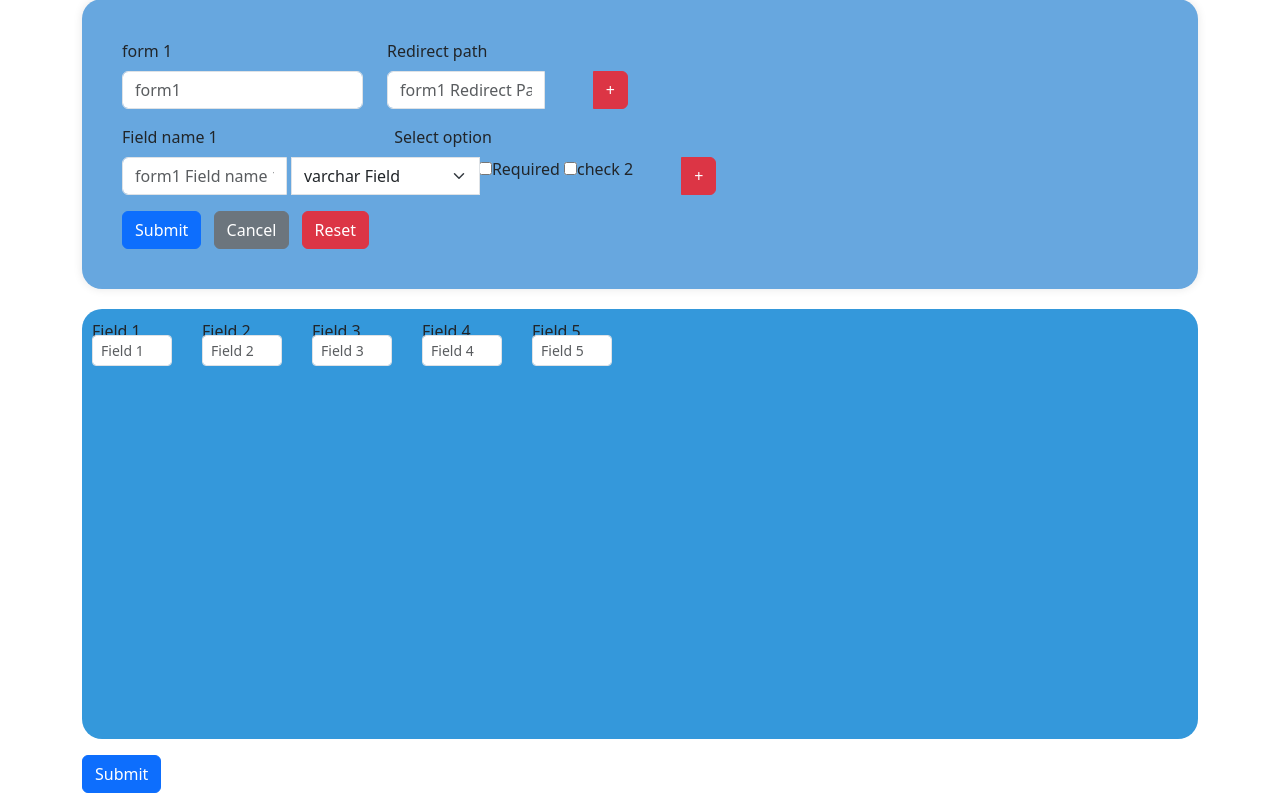
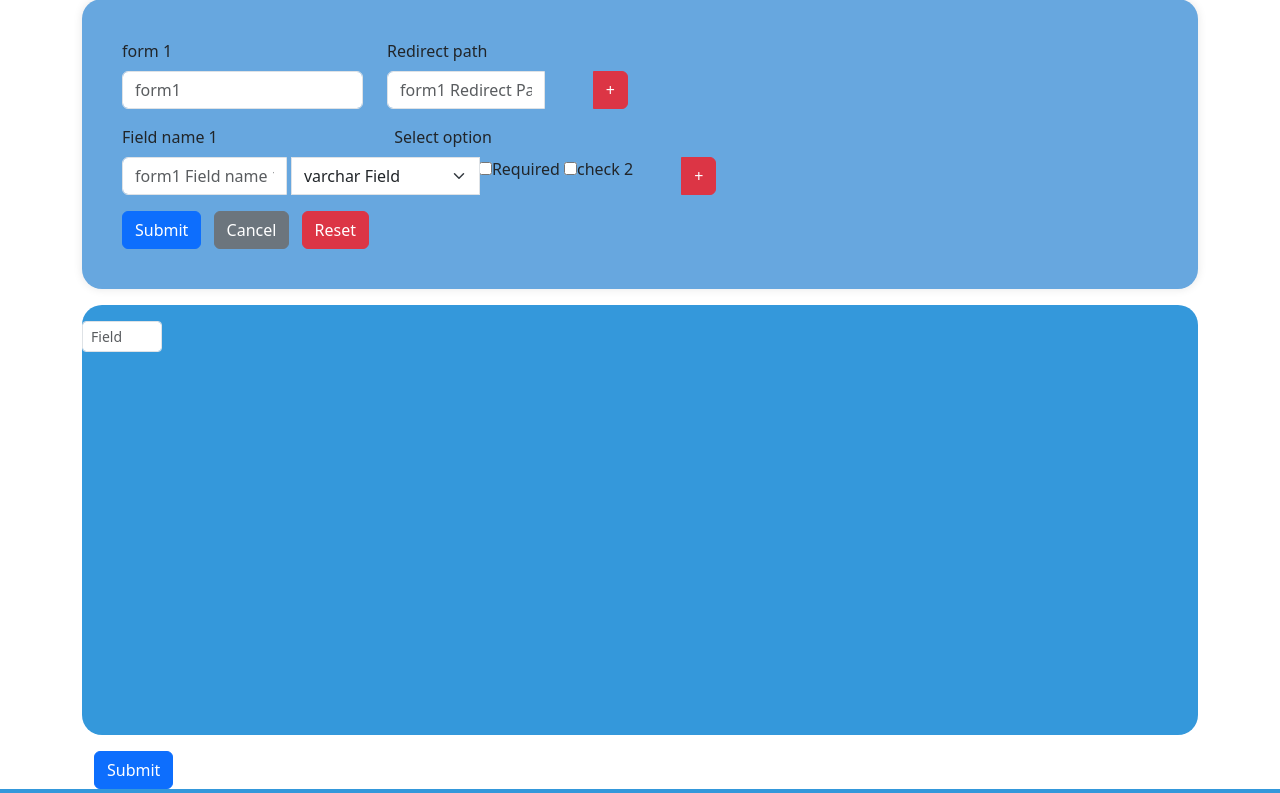
Before and after one commit to Jagan6923/Web-tab-project, a Django app: page / in a window 1280 px wide. Shown: the part 231-1024 px from the top of the page. Run offline with Django 5.2, Linux system fonts and the light colour scheme; some libraries are stand-ins or nearby versions.

Commit message:
perfect one field

```diff
--- a/formapp/templates/index.html
+++ b/formapp/templates/index.html
@@ -54,21 +54,6 @@
       position: absolute;
       top: 0;
       left: 0;
-    }
-
-    .draggable-label {
-      position: absolute;
-      pointer-events: none;
-    }
-
-    .draggable-field {
-      position: relative;
-      margin-bottom: 20px;
-      /* Adjust spacing between draggable fields */
-    }
-
-    .form-group {
-      position: relative;
     }
   </style>
 </head>
@@ -171,63 +156,8 @@
           </div>
         </div>
         <div class="grid" id="emptyGrid">
-          <!-- Draggable Input Field 1 -->
-          <div class="draggable-field" draggable="true" ondragstart="startDrag(event)" data-field-id="1">
-            <div class="form-group">
-              <label for="draggableInput1" class="form-label draggable-label" style="left: 10px; top: 10px;">Field
-                1</label>
-              <input type="text" class="form-control form-control-sm mt-3 smaller-input" placeholder="Field 1"
-                id="draggableInput1" draggable="true" style="left: 10px; top: 10px;">
-            </div>
-          </div>
-
-          <!-- Draggable Input Field 2 -->
-          <div class="draggable-field" draggable="true" ondragstart="startDrag(event)" data-field-id="2">
-            <div class="form-group">
-              <label for="draggableInput2" class="form-label draggable-label" style="left: 120px; top: 10px;">Field
-                2</label>
-              <input type="text" class="form-control form-control-sm mt-3 smaller-input" placeholder="Field 2"
-                id="draggableInput2" draggable="true" style="left: 120px; top: 10px;">
-            </div>
-          </div>
-
-          <!-- Draggable Input Field 3 -->
-          <div class="draggable-field" draggable="true" ondragstart="startDrag(event)" data-field-id="3">
-            <div class="form-group">
-              <label for="draggableInput3" class="form-label draggable-label" style="left: 230px; top: 10px;">Field
-                3</label>
-              <input type="text" class="form-control form-control-sm mt-3 smaller-input" placeholder="Field 3"
-                id="draggableInput3" draggable="true" style="left: 230px; top: 10px;">
-            </div>
-          </div>
-
-          <!-- Draggable Input Field 4 -->
-          <div class="draggable-field" draggable="true" ondragstart="startDrag(event)" data-field-id="4">
-            <div class="form-group">
-              <label for="draggableInput4" class="form-label draggable-label" style="left: 340px; top: 10px;">Field
-                4</label>
-              <input type="text" class="form-control form-control-sm mt-3 smaller-input" placeholder="Field 4"
-                id="draggableInput4" draggable="true" style="left: 340px; top: 10px;">
-            </div>
-          </div>
-
-          <!-- Draggable Input Field 5 -->
-          <div class="draggable-field" draggable="true" ondragstart="startDrag(event)" data-field-id="5">
-            <div class="form-group">
-              <label for="draggableInput5" class="form-label draggable-label" style="left: 450px; top: 10px;">Field
-                5</label>
-              <input type="text" class="form-control form-control-sm mt-3 smaller-input" placeholder="Field 5"
-                id="draggableInput5" draggable="true" style="left: 450px; top: 10px;">
-            </div>
-          </div>
-        </div>
-      </div>
-
-    </div>
-
-  </div>
-
-  </div>
+          <input type="text" class="form-control form-control-sm mt-3 smaller-input" placeholder="Field"
+            id="draggableInput" draggable="true" ondragstart="startDrag(event)">
         </div>
         <div class="container mt-3">
           <button type="submit" class="btn btn-primary" id="gridsubmitButton">Submit</button>
@@ -455,8 +385,10 @@
         });
       });
     });
+    function startDrag(event) {
+      event.dataTransfer.setData("text/plain", null);
+    }
 
-    document.addEventListener("DOMContentLoaded", function () {
     const emptyGrid = document.getElementById("emptyGrid");
 
     emptyGrid.addEventListener("dragover", function (event) {
@@ -465,26 +397,13 @@
 
     emptyGrid.addEventListener("drop", function (event) {
       event.preventDefault();
+      const draggableInput = document.getElementById("draggableInput");
       const offsetX = event.clientX - emptyGrid.getBoundingClientRect().left;
       const offsetY = event.clientY - emptyGrid.getBoundingClientRect().top;
-        const draggedElementId = event.dataTransfer.getData("text/plain");
-        const draggedElement = document.getElementById(draggedElementId);
-        draggedElement.style.left = offsetX + "px";
-        draggedElement.style.top = offsetY + "px";
-
-        // Update the position of the label
-        const labelFor = "draggableInput" + draggedElement.getAttribute("data-field-id");
-        const labelElement = document.querySelector(`[for="${labelFor}"]`);
-        labelElement.style.left = offsetX + "px";
-        labelElement.style.top = offsetY + "px";
+      draggableInput.style.left = offsetX + "px";
+      draggableInput.style.top = offsetY + "px";
+      emptyGrid.appendChild(draggableInput);
     });
-    });
-
-    function startDrag(event) {
-      event.dataTransfer.setData("text/plain", event.target.id);
-    }
-
-
     $(document).ready(function () {
       $('#gridsubmitButton').click(function () {
         var data = $('#draggableInput').val();
```
Also changed, not shown: db.sqlite3. Lines whose indentation alone changed are shown as unchanged.
